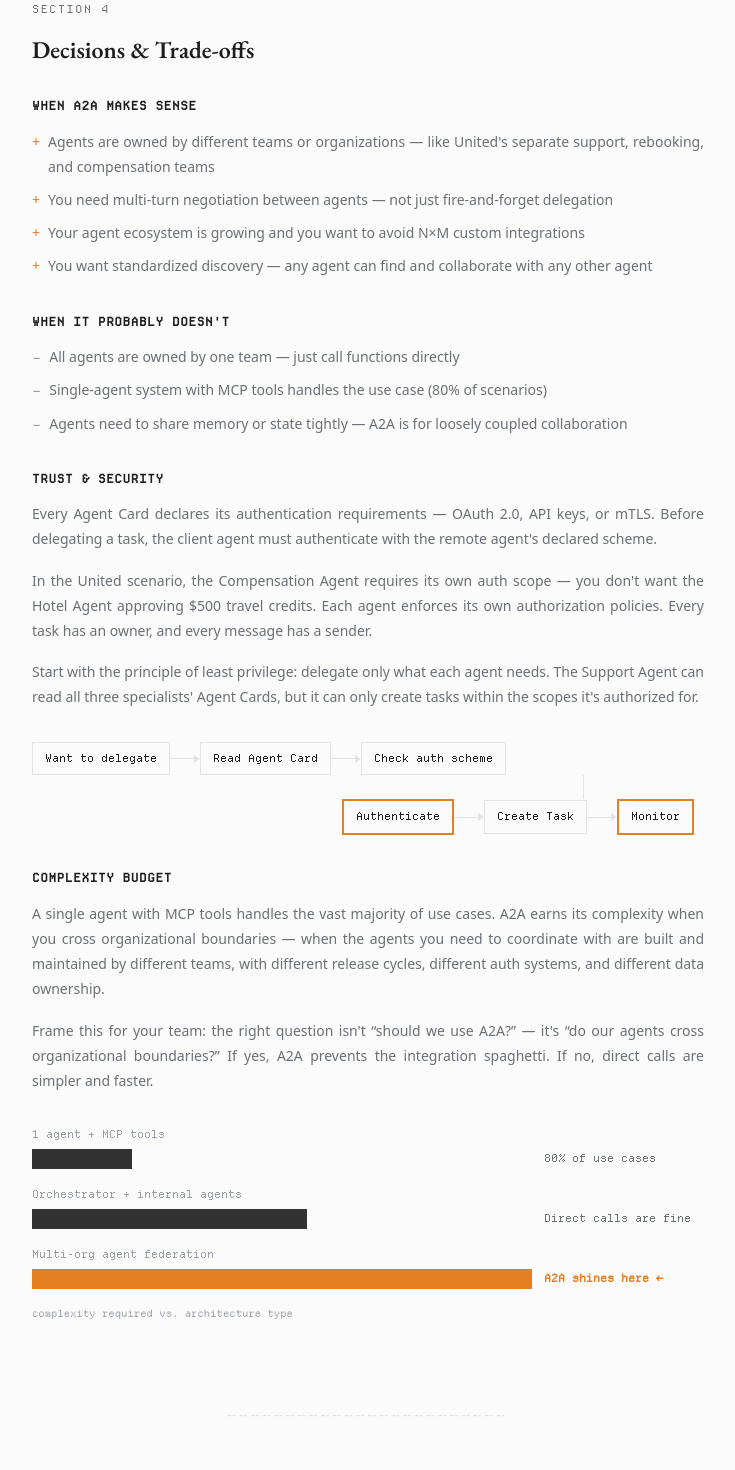
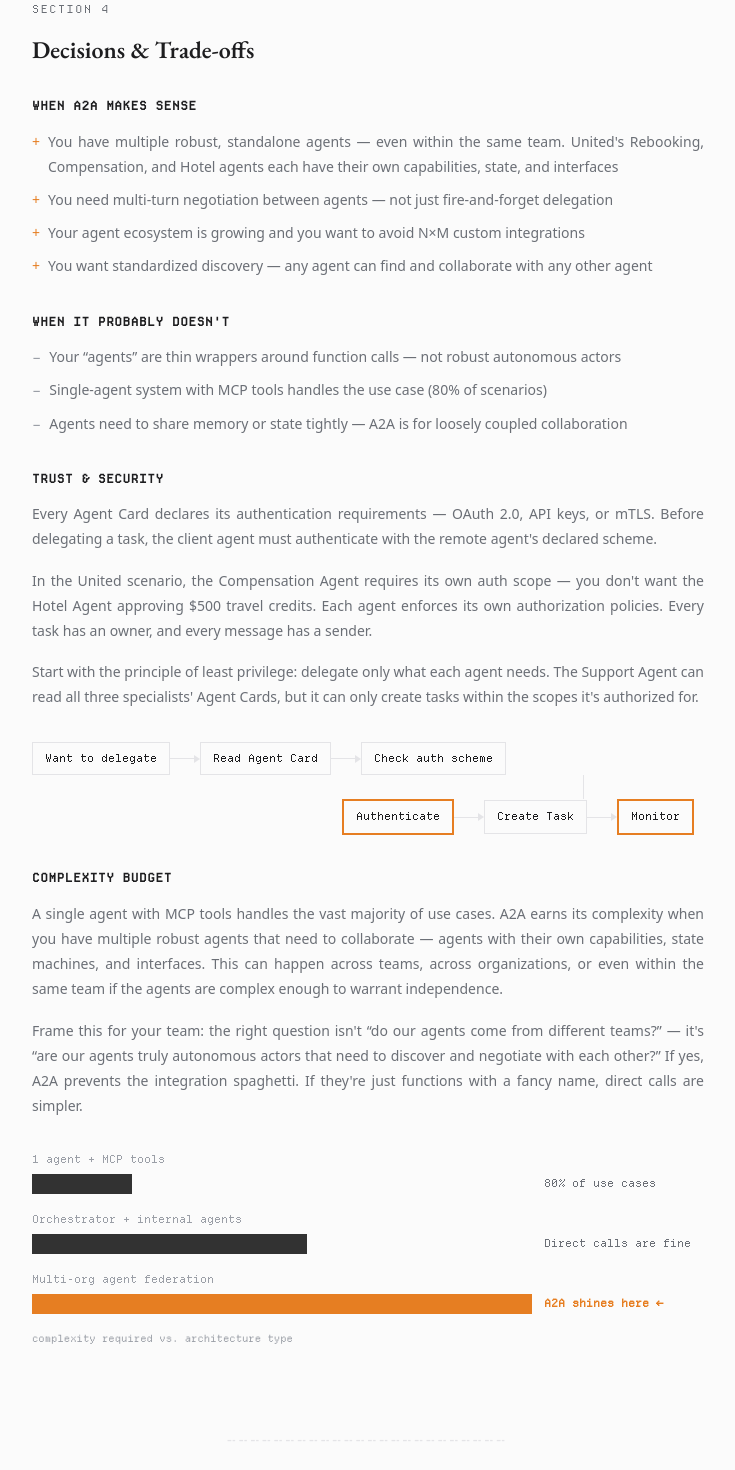
Before and after one commit to juangadm/ai-for-normies, a Next.js app: page /a2a in a window 1280 px wide. Shown: the part 7980-9450 px from the top of the page, without its empty margins (296-1031 px from the left). Built offline with nearby package versions, Linux system fonts and the light colour scheme.

Commit message:
Reframe A2A decision criteria around robust agents, not team ownership

```diff
--- a/components/a2a/Decisions.tsx
+++ b/components/a2a/Decisions.tsx
@@ -20,8 +20,9 @@ export function Decisions() {
         <ul className="space-y-2 text-[14px] leading-[1.8] text-ink-light">
           <li className="flex gap-2">
             <span className="shrink-0 text-accent">+</span>
-            Agents are owned by different teams or organizations — like
-            United&apos;s separate support, rebooking, and compensation teams
+            You have multiple robust, standalone agents — even within the same
+            team. United&apos;s Rebooking, Compensation, and Hotel agents each
+            have their own capabilities, state, and interfaces
           </li>
           <li className="flex gap-2">
             <span className="shrink-0 text-accent">+</span>
@@ -49,7 +50,8 @@ export function Decisions() {
         <ul className="space-y-2 text-[14px] leading-[1.8] text-ink-light">
           <li className="flex gap-2">
             <span className="shrink-0 text-ink-muted">&minus;</span>
-            All agents are owned by one team — just call functions directly
+            Your &ldquo;agents&rdquo; are thin wrappers around function calls —
+            not robust autonomous actors
           </li>
           <li className="flex gap-2">
             <span className="shrink-0 text-ink-muted">&minus;</span>
@@ -99,16 +101,19 @@ export function Decisions() {
         <div className="space-y-4 text-[14px] leading-[1.8] text-ink-light">
           <p>
             A single agent with MCP tools handles the vast majority of use
-            cases. A2A earns its complexity when you cross organizational
-            boundaries — when the agents you need to coordinate with are built
-            and maintained by different teams, with different release cycles,
-            different auth systems, and different data ownership.
+            cases. A2A earns its complexity when you have multiple robust agents
+            that need to collaborate — agents with their own capabilities,
+            state machines, and interfaces. This can happen across teams, across
+            organizations, or even within the same team if the agents are
+            complex enough to warrant independence.
           </p>
           <p>
-            Frame this for your team: the right question isn&apos;t &ldquo;should
-            we use A2A?&rdquo; — it&apos;s &ldquo;do our agents cross
-            organizational boundaries?&rdquo; If yes, A2A prevents the
-            integration spaghetti. If no, direct calls are simpler and faster.
+            Frame this for your team: the right question isn&apos;t &ldquo;do
+            our agents come from different teams?&rdquo; — it&apos;s &ldquo;are
+            our agents truly autonomous actors that need to discover and
+            negotiate with each other?&rdquo; If yes, A2A prevents the
+            integration spaghetti. If they&apos;re just functions with a fancy
+            name, direct calls are simpler.
           </p>
         </div>
         <ComplexitySpectrum />
--- a/components/a2a/diagrams/DecisionFlowMini.tsx
+++ b/components/a2a/diagrams/DecisionFlowMini.tsx
@@ -46,7 +46,7 @@ export function DecisionFlowMini() {
               padding: "14px 20px",
             }}
           >
-            Different teams?
+            Multiple agents?
           </div>
 
           <Arrow visible={visibleCount > 1} label="Yes" />
--- a/content/a2a/cheatsheet.ts
+++ b/content/a2a/cheatsheet.ts
@@ -37,7 +37,7 @@ export const a2aCheatSheet: CheatSheetQA[] = [
   {
     question: "When should a PM choose A2A over direct integration?",
     answer:
-      "When agents are owned by different teams or organizations, when you need multi-turn negotiation between agents, or when your agent ecosystem is growing and you want to avoid N×M custom integrations. If all agents are owned by one team, direct function calls are simpler.",
+      "When you have multiple robust, standalone agents that need to collaborate — even within the same team. A2A shines when agents are complex enough to have their own capabilities, state, and interfaces. If you only have simple function calls wrapped as agents, direct invocation is simpler. The key question is whether your agents are truly autonomous actors, not which team built them.",
   },
   {
     question: "How does A2A handle security?",
--- a/content/a2a/decision-tree.ts
+++ b/content/a2a/decision-tree.ts
@@ -8,7 +8,7 @@ export interface DecisionNode {
 export const decisionNodes: DecisionNode[] = [
   {
     id: "q1",
-    question: "Agents from different teams/vendors?",
+    question: "Multiple robust, standalone agents?",
     yes: "USE_A2A",
     no: "q2",
   },
```
